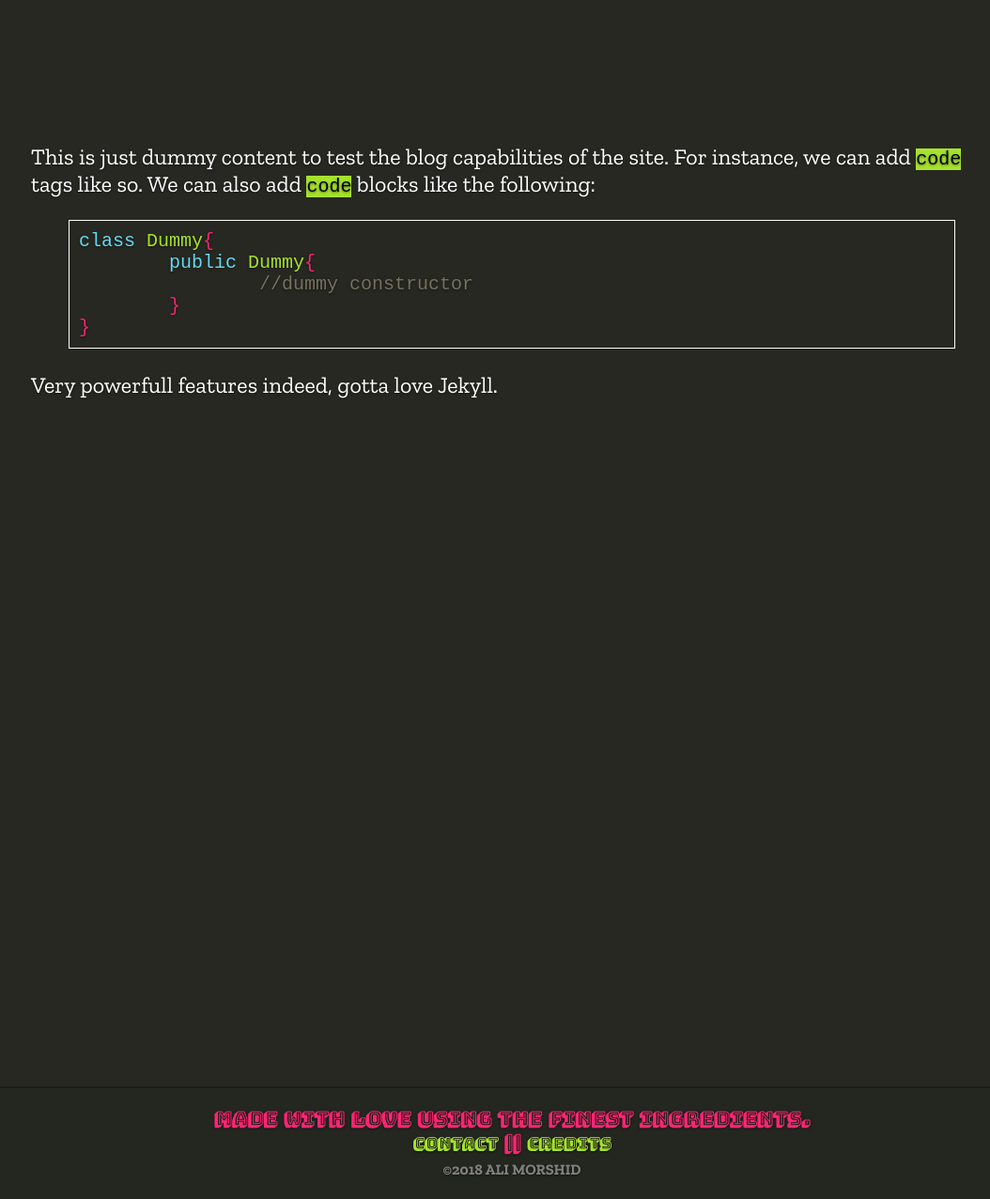
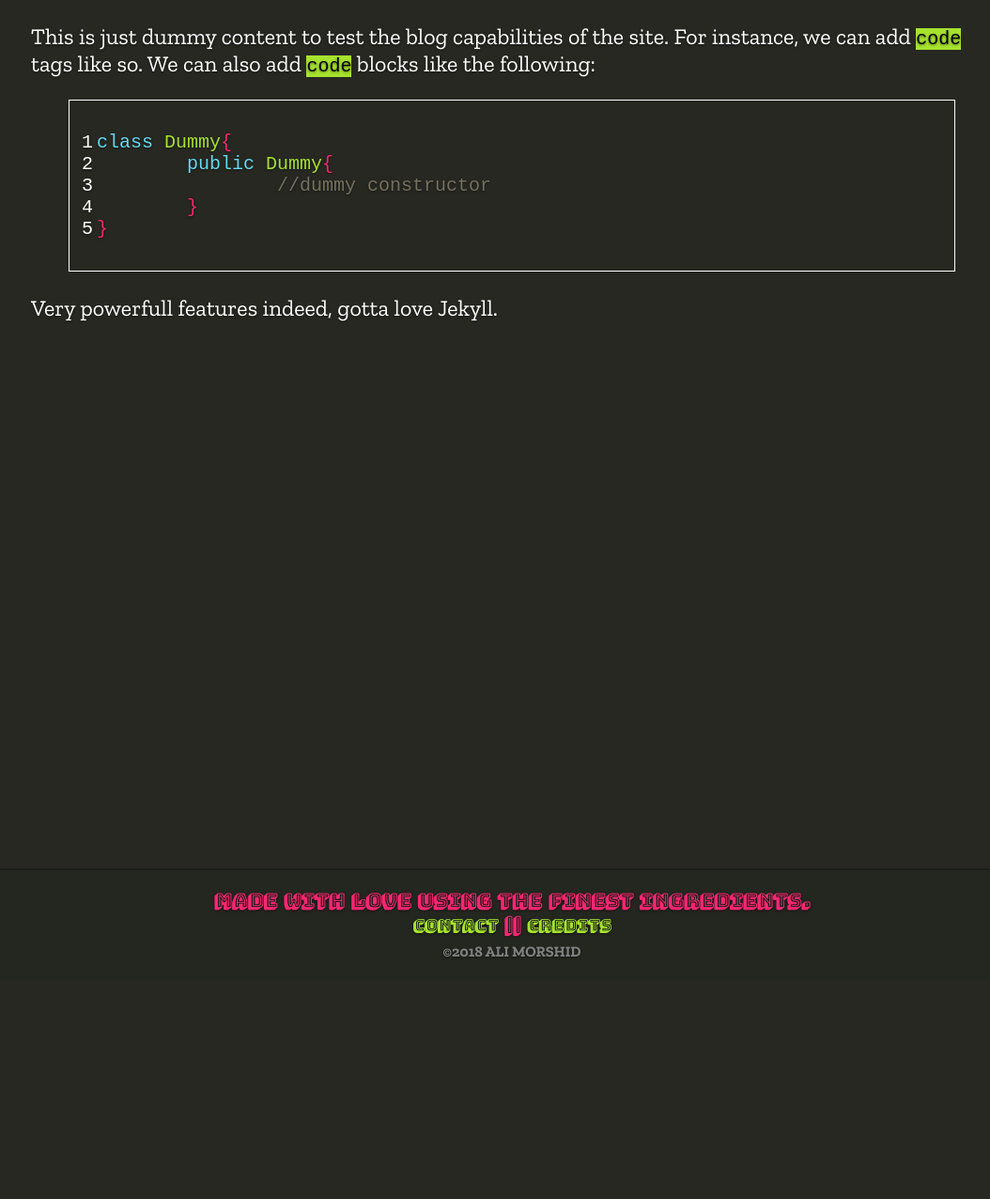
Before and after one commit to aliofyemen/aliofyemen.github.io, a Jekyll site: the page built from _posts/2018-01-25-testing-blog.markdown, in a window 1280 px wide. Shown: the whole page at 94% size, without its empty margins (95-1149 px from the left). Built offline with Jekyll 4.4.1, drawn with Linux system fonts in a browser that asks for light colours; some web fonts are replaced; after the commit the page ends 1044 px from its top, so only the background shows below that.

Commit message:
added line numbers to code blocks formatted said line numbers to look nice readjusted padding of blog posts

```diff
--- a/_posts/2018-01-25-testing-blog.markdown
+++ b/_posts/2018-01-25-testing-blog.markdown
@@ -5,7 +5,7 @@
 
 This is just dummy content to test the blog capabilities of the site. For instance, we can add `code` tags like so. We can also add `code` blocks like the following:
 
-{% highlight java %}
+{% highlight java linenos%}
 {% raw %}
 class Dummy{
 	public Dummy{
--- a/css/styles.scss
+++ b/css/styles.scss
@@ -95,7 +95,7 @@
 	background-color: $neon-green;
 }
 
-pre code {
+pre > code {
 	display: block;
 	overflow: scroll;
 	padding: 10px;
@@ -272,7 +272,8 @@
 }
 
 .post_style {
-	padding: 10%;
+	padding-left: 10%;
+	padding-right: 10%;
 	min-height: 100%;
 	position: relative;
 }
@@ -323,11 +324,16 @@
 	}
 
 	.post_style {
-		padding: 5%;
+		padding-left: 5%;
+		padding-right: 5%;
 	}
 
-	pre code {
+	pre > code {
 		padding: 1%;
+		font-size: medium;
+	}
+
+	footer {
 		font-size: small;
 	}
 }
```
Also changed, not shown: 4 other files.
